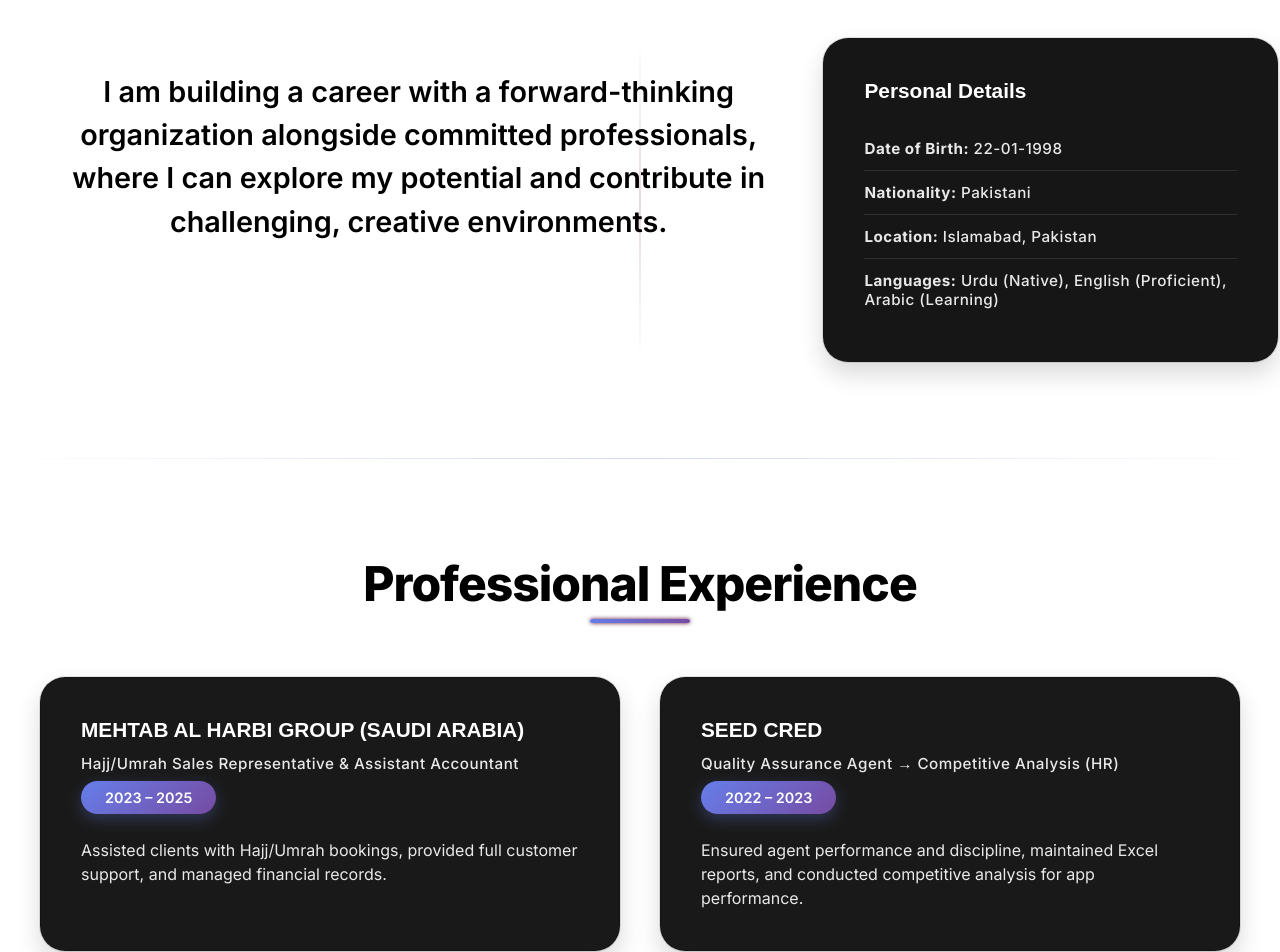
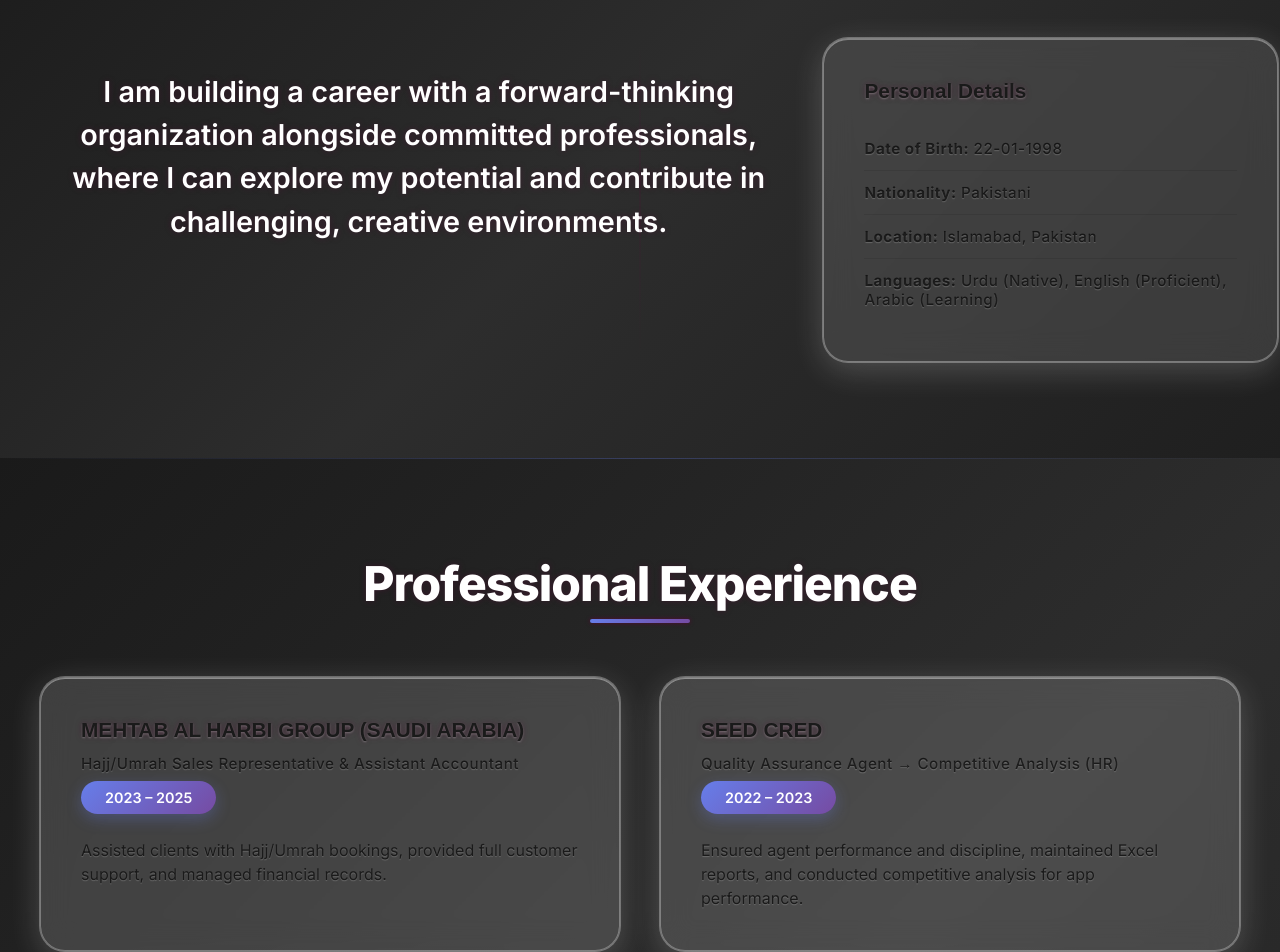
Before and after one commit to mrumair266-hash/my-portfolio, a Next.js app: page / in a window 1280 px wide. Shown: the part 1100-2052 px from the top of the page. Built offline with nearby package versions, Linux system fonts and the light colour scheme.

Commit message:
Enhance CSS styles with gradient backgrounds, improved text shadows, and refined hover effects across various components. Updated color schemes for better contrast and visual appeal in the portfolio layout.

```diff
--- a/src/app/page.module.css
+++ b/src/app/page.module.css
@@ -2,7 +2,7 @@
 
 .container {
   min-height: 100vh;
-  background: #ffffff;
+  background: linear-gradient(135deg, #4F46E5 0%, #F59E0B 25%, #EF4444 50%, #3B82F6 75%, #10B981 100%);
   color: #333;
   font-family: 'Inter', sans-serif;
   overflow-x: hidden;
@@ -163,7 +163,7 @@
   font-weight: 900;
   margin: 0 0 1rem 0;
   color: #000;
-  text-shadow: none;
+  text-shadow: 0 0 30px rgba(255, 255, 255, 0.5);
   letter-spacing: -2px;
   animation: glowPulse 2.5s ease-in-out 1s;
 }
@@ -214,10 +214,12 @@
 }
 
 .tagline span {
-  color: #000;
+  color: #fff;
   font-size: 1.4rem;
   font-weight: 600;
-  text-shadow: none;
+  text-shadow:
+    2px 2px 8px rgba(0, 0, 0, 0.5),
+    -2px -2px 8px rgba(85, 10, 53, 0.4);
 }
 
 .tagline strong {
@@ -368,7 +370,8 @@
 /* Sections */
 .section {
   padding: 6rem 2rem;
-  background: #ffffff;
+  background: linear-gradient(135deg, #1a1a1a 0%, #2d2d2d 50%, #1f1f1f 100%);
+  backdrop-filter: blur(20px);
   position: relative;
 }
 
@@ -391,8 +394,8 @@
   font-size: 3rem;
   text-align: center;
   margin-bottom: 4rem;
-  color: #000;
-  text-shadow: none;
+  color: white;
+  text-shadow: 0 0 6px var(--glow-base);
   transition: text-shadow var(--transition-duration) ease;
   font-weight: 800;
   letter-spacing: -1px;
@@ -443,24 +446,25 @@
 .aboutText p {
   font-size: clamp(1.2rem, 2.5vw, 1.8rem);
   line-height: 1.5;
-  color: #000;
+  color: #ffffff;
   margin: 0;
   text-align: center;
   font-weight: 600;
   max-width: 65ch;
-  text-shadow: none;
+  text-shadow: 0 0 6px var(--glow-base);
 }
 
 .infoCard {
-  background: rgba(0, 0, 0, 0.9);
+  background: rgba(255, 255, 255, 0.15);
   padding: 2.5rem;
   border-radius: 25px;
   box-shadow:
-    0 12px 24px rgba(0, 0, 0, 0.15),
-    0 0 0 1px rgba(0, 0, 0, 0.1);
+    0 8px 32px rgba(255, 255, 255, 0.2),
+    0 0 0 1px rgba(255, 255, 255, 0.3),
+    inset 0 1px 0 rgba(255, 255, 255, 0.4);
   backdrop-filter: blur(15px);
-  border: 1px solid rgba(0, 0, 0, 0.2);
-  transition: all 0.25s ease-in-out;
+  border: 1px solid rgba(255, 255, 255, 0.3);
+  transition: all 0.3s ease-in-out;
   animation: fadeInBlur 0.7s ease-out;
   position: relative;
   width: 120%;
@@ -481,23 +485,22 @@
 
 .infoCard:hover,
 .infoCard:focus {
-  background: rgba(0, 0, 0, 0.95);
+  background: rgba(0, 0, 0, 0.3);
   backdrop-filter: blur(20px);
-  transform: translateY(-5px) scale(1.02);
+  transform: translateY(-5px);
   box-shadow:
     0 15px 40px rgba(0, 0, 0, 0.2),
     0 0 0 1px rgba(255, 255, 255, 0.3),
-    inset 0 1px 0 rgba(255, 255, 255, 0.1),
-    0 0 20px rgba(85, 10, 53, 0.25);
+    inset 0 1px 0 rgba(255, 255, 255, 0.1);
 }
 
 .infoCard h3 {
   margin: 0 0 1.5rem 0;
-  color: #FFFFFF;
+  color: #1A1A1A;
   font-family: 'Poppins', sans-serif;
   font-size: 1.3rem;
   font-weight: 700;
-  text-shadow: none;
+  text-shadow: 0 0 6px var(--glow-base), 0 1px 2px rgba(255, 255, 255, 0.3);
   transition: all 0.3s ease-in-out;
 }
 
@@ -514,19 +517,19 @@
 
 .infoCard li {
   padding: 0.75rem 0;
-  border-bottom: 1px solid rgba(255, 255, 255, 0.1);
-  color: rgba(255, 255, 255, 0.9);
+  border-bottom: 1px solid rgba(0, 0, 0, 0.1);
+  color: rgba(0, 0, 0, 0.7);
   font-family: 'Inter', sans-serif;
   font-size: 0.95rem;
   font-weight: 500;
   letter-spacing: 0.5px;
-  text-shadow: none;
+  text-shadow: 0 1px 1px rgba(255, 255, 255, 0.2);
   transition: all 0.3s ease-in-out;
 }
 
 .infoCard:hover li,
 .infoCard:focus li {
-  color: rgba(255, 255, 255, 0.95);
+  color: rgba(255, 255, 255, 0.85);
   border-bottom-color: rgba(255, 255, 255, 0.2);
 }
 
@@ -558,15 +561,16 @@
 }
 
 .experienceCard {
-  background: rgba(0, 0, 0, 0.9);
+  background: rgba(255, 255, 255, 0.15);
   padding: 2.5rem;
   border-radius: 25px;
   box-shadow:
-    0 12px 24px rgba(0, 0, 0, 0.15),
-    0 0 0 1px rgba(0, 0, 0, 0.1);
+    0 8px 32px rgba(255, 255, 255, 0.2),
+    0 0 0 1px rgba(255, 255, 255, 0.3),
+    inset 0 1px 0 rgba(255, 255, 255, 0.4);
   backdrop-filter: blur(15px);
-  border: 1px solid rgba(0, 0, 0, 0.2);
-  transition: all 0.25s ease-in-out;
+  border: 1px solid rgba(255, 255, 255, 0.3);
+  transition: all 0.3s ease-in-out;
   position: relative;
   overflow: hidden;
   animation: fadeInLift 0.7s ease-out;
@@ -598,14 +602,13 @@
 
 .experienceCard:hover,
 .experienceCard:focus {
-  background: rgba(0, 0, 0, 0.95);
+  background: rgba(0, 0, 0, 0.3);
   backdrop-filter: blur(20px);
-  transform: translateY(-5px) scale(1.02);
+  transform: translateY(-5px);
   box-shadow:
     0 15px 40px rgba(0, 0, 0, 0.2),
     0 0 0 1px rgba(255, 255, 255, 0.3),
-    inset 0 1px 0 rgba(255, 255, 255, 0.1),
-    0 0 20px rgba(85, 10, 53, 0.25);
+    inset 0 1px 0 rgba(255, 255, 255, 0.1);
 }
 
 .experienceHeader {
@@ -614,11 +617,11 @@
 
 .experienceHeader h3 {
   margin: 0 0 0.75rem 0;
-  color: #FFFFFF;
+  color: #1A1A1A;
   font-family: 'Poppins', sans-serif;
   font-size: 1.3rem;
   font-weight: 700;
-  text-shadow: none;
+  text-shadow: 0 0 6px var(--glow-base), 0 1px 2px rgba(255, 255, 255, 0.3);
   transition: all 0.3s ease-in-out;
 }
 
@@ -633,15 +636,15 @@
   font-size: 0.95rem;
   font-weight: 500;
   letter-spacing: 0.5px;
-  color: rgba(255, 255, 255, 0.9);
+  color: rgba(0, 0, 0, 0.7);
   margin-bottom: 0.5rem;
-  text-shadow: none;
+  text-shadow: 0 1px 1px rgba(255, 255, 255, 0.2);
   transition: all 0.3s ease-in-out;
 }
 
 .experienceCard:hover .role,
 .experienceCard:focus .role {
-  color: rgba(255, 255, 255, 0.95);
+  color: rgba(255, 255, 255, 0.85);
 }
 
 .duration {
@@ -662,13 +665,13 @@
 }
 
 .experienceCard p {
-  color: rgba(255, 255, 255, 0.9);
+  color: #1A1A1A;
   font-family: 'Inter', sans-serif;
   font-size: 1rem;
   font-weight: 400;
   line-height: 1.5em;
   margin: 0;
-  text-shadow: none;
+  text-shadow: 0 1px 1px rgba(255, 255, 255, 0.2);
   transition: all 0.3s ease-in-out;
 }
 
@@ -685,15 +688,16 @@
 }
 
 .skillsCategory {
-  background: rgba(0, 0, 0, 0.9);
+  background: rgba(255, 255, 255, 0.15);
   padding: 2.5rem;
   border-radius: 25px;
   box-shadow:
-    0 12px 24px rgba(0, 0, 0, 0.15),
-    0 0 0 1px rgba(0, 0, 0, 0.1);
+    0 8px 32px rgba(255, 255, 255, 0.2),
+    0 0 0 1px rgba(255, 255, 255, 0.3),
+    inset 0 1px 0 rgba(255, 255, 255, 0.4);
   backdrop-filter: blur(15px);
-  border: 1px solid rgba(0, 0, 0, 0.2);
-  transition: all 0.25s ease-in-out;
+  border: 1px solid rgba(255, 255, 255, 0.3);
+  transition: all 0.3s ease-in-out;
   position: relative;
   overflow: hidden;
   animation: fadeInLift 0.7s ease-out;
@@ -705,24 +709,23 @@
 
 .skillsCategory:hover,
 .skillsCategory:focus {
-  background: rgba(0, 0, 0, 0.95);
+  background: rgba(0, 0, 0, 0.3);
   backdrop-filter: blur(20px);
-  transform: translateY(-5px) scale(1.02);
+  transform: translateY(-5px);
   box-shadow:
     0 15px 40px rgba(0, 0, 0, 0.2),
     0 0 0 1px rgba(255, 255, 255, 0.3),
-    inset 0 1px 0 rgba(255, 255, 255, 0.1),
-    0 0 20px rgba(85, 10, 53, 0.25);
+    inset 0 1px 0 rgba(255, 255, 255, 0.1);
 }
 
 .skillsCategory h3 {
   margin: 0 0 2rem 0;
-  color: #FFFFFF;
+  color: #1A1A1A;
   font-family: 'Poppins', sans-serif;
   font-size: 1.3rem;
   text-align: center;
   font-weight: 700;
-  text-shadow: none;
+  text-shadow: 0 0 6px var(--glow-base), 0 1px 2px rgba(255, 255, 255, 0.3);
   transition: all 0.3s ease-in-out;
 }
 
@@ -739,20 +742,20 @@
 }
 
 .skillTag {
-  background: rgba(255, 255, 255, 0.1);
-  color: #FFFFFF;
+  background: rgba(0, 0, 0, 0.1);
+  color: #1A1A1A;
   padding: 0.75rem 1.5rem;
   border-radius: 25px;
   font-family: 'Inter', sans-serif;
   font-size: 1rem;
   font-weight: 400;
   line-height: 1.5em;
-  text-shadow: none;
+  text-shadow: 0 1px 1px rgba(255, 255, 255, 0.2);
   transition: all 0.3s ease-in-out;
   box-shadow: 0 2px 8px rgba(0, 0, 0, 0.1);
   position: relative;
   overflow: hidden;
-  border: 1px solid rgba(255, 255, 255, 0.2);
+  border: 1px solid rgba(0, 0, 0, 0.1);
 }
 
 .skillsCategory:hover .skillTag,
@@ -777,16 +780,17 @@
 }
 
 .educationCard {
-  background: rgba(0, 0, 0, 0.9);
+  background: rgba(255, 255, 255, 0.15);
   padding: 2.5rem;
   border-radius: 25px;
   box-shadow:
-    0 12px 24px rgba(0, 0, 0, 0.15),
-    0 0 0 1px rgba(0, 0, 0, 0.1);
+    0 8px 32px rgba(255, 255, 255, 0.2),
+    0 0 0 1px rgba(255, 255, 255, 0.3),
+    inset 0 1px 0 rgba(255, 255, 255, 0.4);
   backdrop-filter: blur(15px);
-  border: 1px solid rgba(0, 0, 0, 0.2);
+  border: 1px solid rgba(255, 255, 255, 0.3);
   text-align: center;
-  transition: all 0.25s ease-in-out;
+  transition: all 0.3s ease-in-out;
   position: relative;
   overflow: hidden;
   animation: fadeInLift 0.7s ease-out;
@@ -814,25 +818,24 @@
 
 .educationCard:hover,
 .educationCard:focus {
-  background: rgba(0, 0, 0, 0.95);
+  background: rgba(0, 0, 0, 0.3);
   backdrop-filter: blur(20px);
-  transform: translateY(-5px) scale(1.02);
+  transform: translateY(-5px);
   box-shadow:
     0 15px 40px rgba(0, 0, 0, 0.2),
     0 0 0 1px rgba(255, 255, 255, 0.3),
-    inset 0 1px 0 rgba(255, 255, 255, 0.1),
-    0 0 20px rgba(85, 10, 53, 0.25);
+    inset 0 1px 0 rgba(255, 255, 255, 0.1);
 }
 
 .educationCard h3 {
   margin: 0 0 0.75rem 0;
-  color: #FFFFFF;
+  color: #1A1A1A;
   font-family: 'Poppins', sans-serif;
   font-size: 1.3rem;
   font-weight: 700;
   position: relative;
   z-index: 1;
-  text-shadow: none;
+  text-shadow: 0 0 6px var(--glow-base), 0 1px 2px rgba(255, 255, 255, 0.3);
   transition: all 0.3s ease-in-out;
 }
 
@@ -842,7 +845,7 @@
 }
 
 .educationCard p {
-  color: rgba(255, 255, 255, 0.9);
+  color: rgba(0, 0, 0, 0.7);
   font-family: 'Inter', sans-serif;
   font-size: 0.95rem;
   font-weight: 500;
@@ -850,13 +853,13 @@
   margin: 0 0 1.5rem 0;
   position: relative;
   z-index: 1;
-  text-shadow: none;
+  text-shadow: 0 1px 1px rgba(255, 255, 255, 0.2);
   transition: all 0.3s ease-in-out;
 }
 
 .educationCard:hover p,
 .educationCard:focus p {
-  color: rgba(255, 255, 255, 0.95);
+  color: rgba(255, 255, 255, 0.85);
 }
 
 .status {
@@ -894,15 +897,16 @@
 }
 
 .contactCard {
-  background: rgba(0, 0, 0, 0.9);
+  background: rgba(255, 255, 255, 0.15);
   padding: 3rem;
   border-radius: 25px;
   box-shadow:
-    0 12px 24px rgba(0, 0, 0, 0.15),
-    0 0 0 1px rgba(0, 0, 0, 0.1);
+    0 8px 32px rgba(255, 255, 255, 0.2),
+    0 0 0 1px rgba(255, 255, 255, 0.3),
+    inset 0 1px 0 rgba(255, 255, 255, 0.4);
   backdrop-filter: blur(15px);
-  border: 1px solid rgba(0, 0, 0, 0.2);
-  transition: all 0.25s ease-in-out;
+  border: 1px solid rgba(255, 255, 255, 0.3);
+  transition: all 0.3s ease-in-out;
   text-align: center;
   max-width: 500px;
   width: 100%;
@@ -911,23 +915,22 @@
 
 .contactCard:hover,
 .contactCard:focus {
-  background: rgba(0, 0, 0, 0.95);
+  background: rgba(0, 0, 0, 0.3);
   backdrop-filter: blur(20px);
-  transform: translateY(-5px) scale(1.02);
+  transform: translateY(-5px);
   box-shadow:
     0 15px 40px rgba(0, 0, 0, 0.2),
     0 0 0 1px rgba(255, 255, 255, 0.3),
-    inset 0 1px 0 rgba(255, 255, 255, 0.1),
-    0 0 20px rgba(85, 10, 53, 0.25);
+    inset 0 1px 0 rgba(255, 255, 255, 0.1);
 }
 
 .contactCard h3 {
   margin: 0 0 1rem 0;
-  color: #FFFFFF;
+  color: #1A1A1A;
   font-family: 'Poppins', sans-serif;
   font-size: 1.3rem;
   font-weight: 700;
-  text-shadow: none;
+  text-shadow: 0 0 6px var(--glow-base), 0 1px 2px rgba(255, 255, 255, 0.3);
   transition: all 0.3s ease-in-out;
 }
 
@@ -937,13 +940,13 @@
 }
 
 .contactCard > p {
-  color: rgba(255, 255, 255, 0.9);
+  color: #1A1A1A;
   font-family: 'Inter', sans-serif;
   font-size: 1rem;
   font-weight: 400;
   line-height: 1.5em;
   margin: 0 0 2.5rem 0;
-  text-shadow: none;
+  text-shadow: 0 1px 1px rgba(255, 255, 255, 0.2);
   transition: all 0.3s ease-in-out;
 }
 
```
